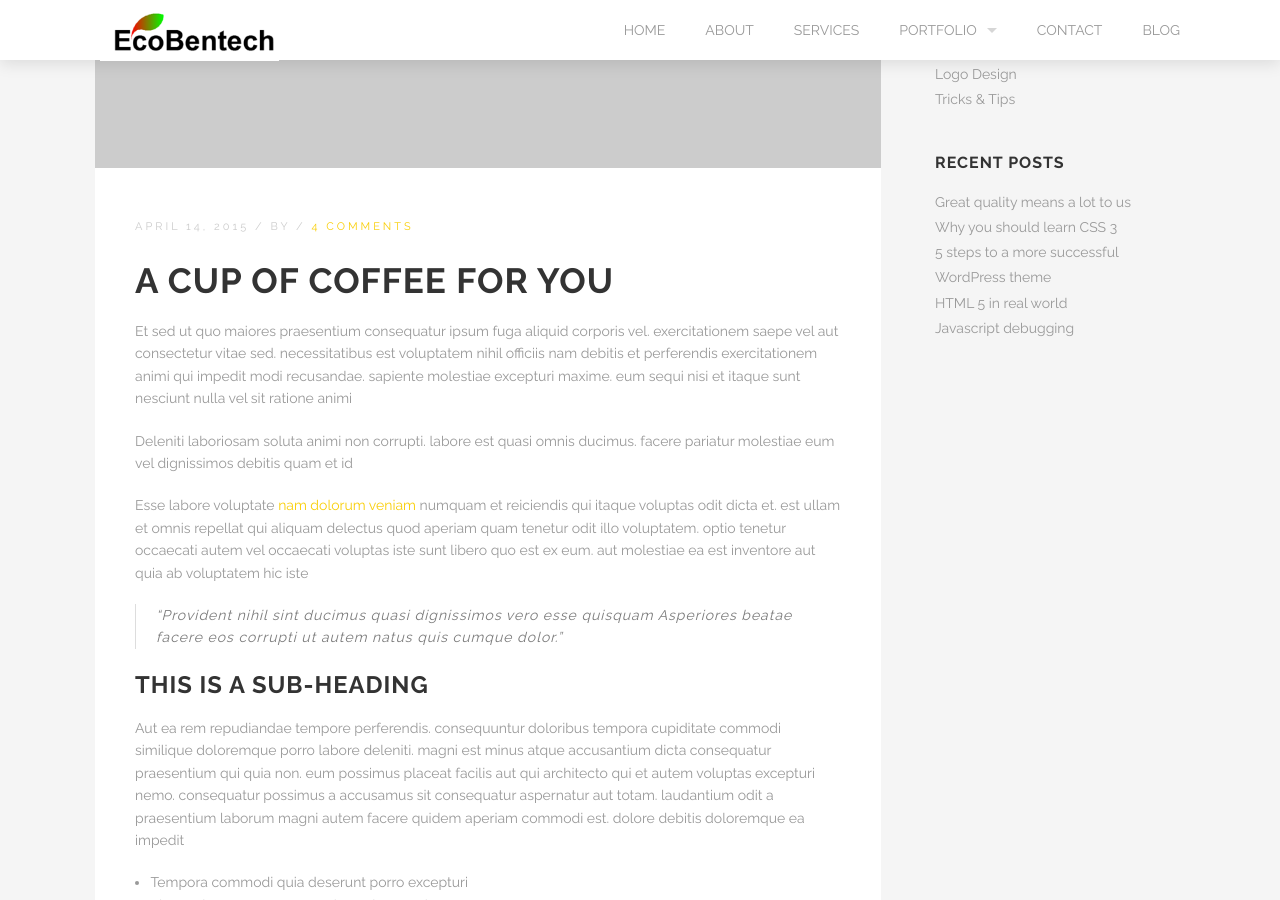
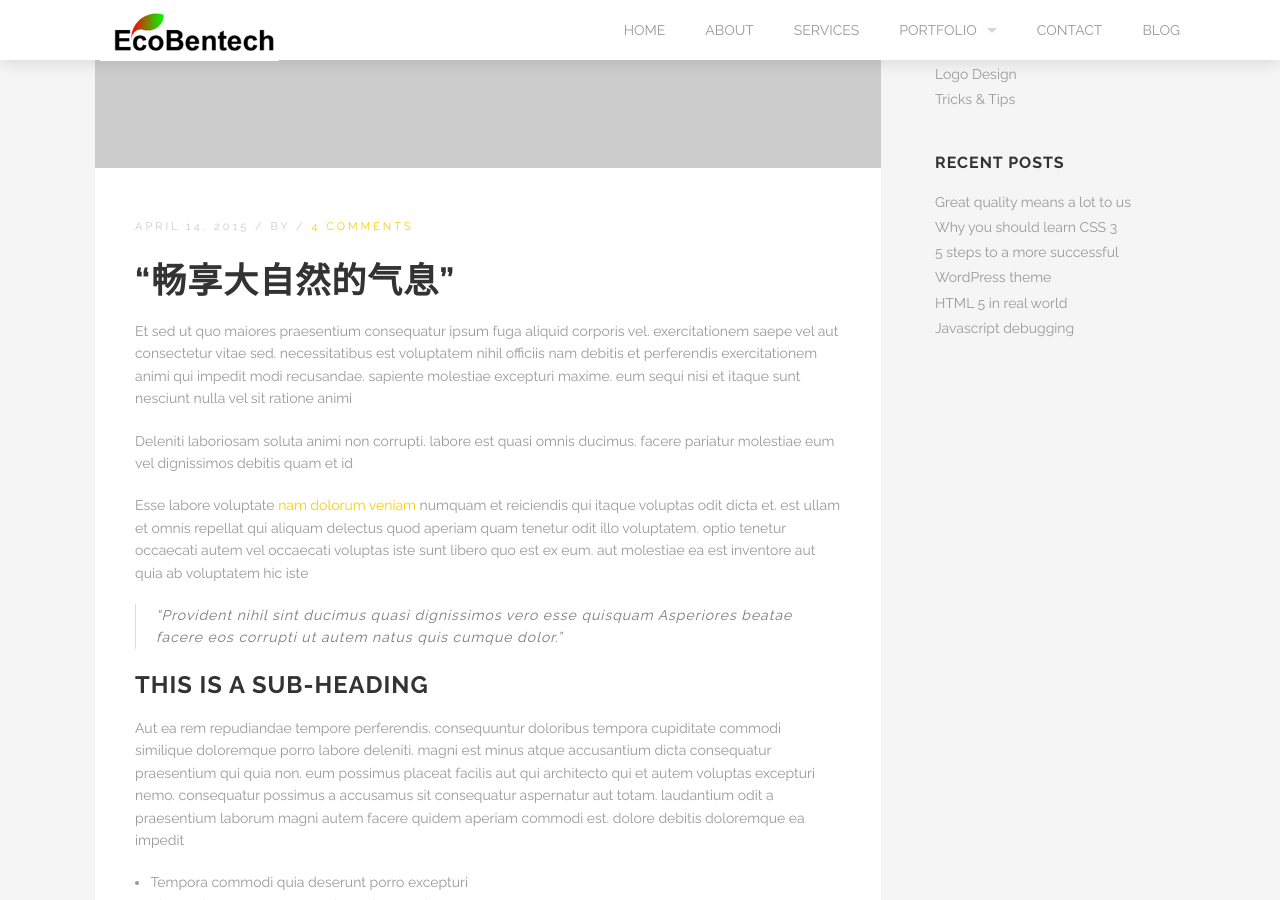
Before and after one commit to braveheart007/braveheart007.github.io, a Jekyll site: the page built from _posts/2015-04-14-a-cup-of-coffee-for-you.markdown, in a window 1280 px wide and 900 px high, scrolled down 828 px. Built offline with Jekyll 4.4.1, drawn with Linux system fonts in a browser that asks for light colours; some of the changed text lies outside the part shown.

Commit message:
Update 2015-04-14-a-cup-of-coffee-for-you.markdown

```diff
--- a/_posts/2015-04-14-a-cup-of-coffee-for-you.markdown
+++ b/_posts/2015-04-14-a-cup-of-coffee-for-you.markdown
@@ -1,7 +1,7 @@
 ---
 layout: post
-title:  A cup of coffee for you
-date:   2015-04-14 10:57:12
+title:  “畅享大自然的气息”
+date:   2015-04-14 10:57:12
 images: images/@stock/blog-2.jpg
 excerpt:
   Iste neque doloribus dolor quis ad sit dolores dolor sit perferendis. nemo in rerum ducimus possimus aspernatur quas est. dolorem eaque vel id quasi voluptatem eligendi rerum et quo ut. fuga qui ea voluptates sunt
```
